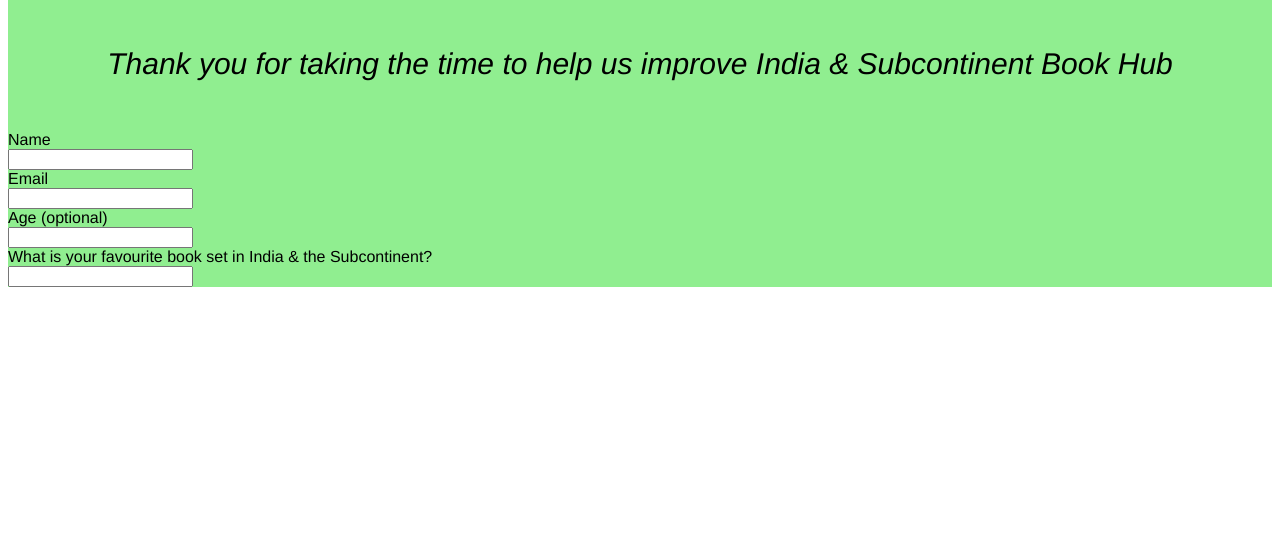
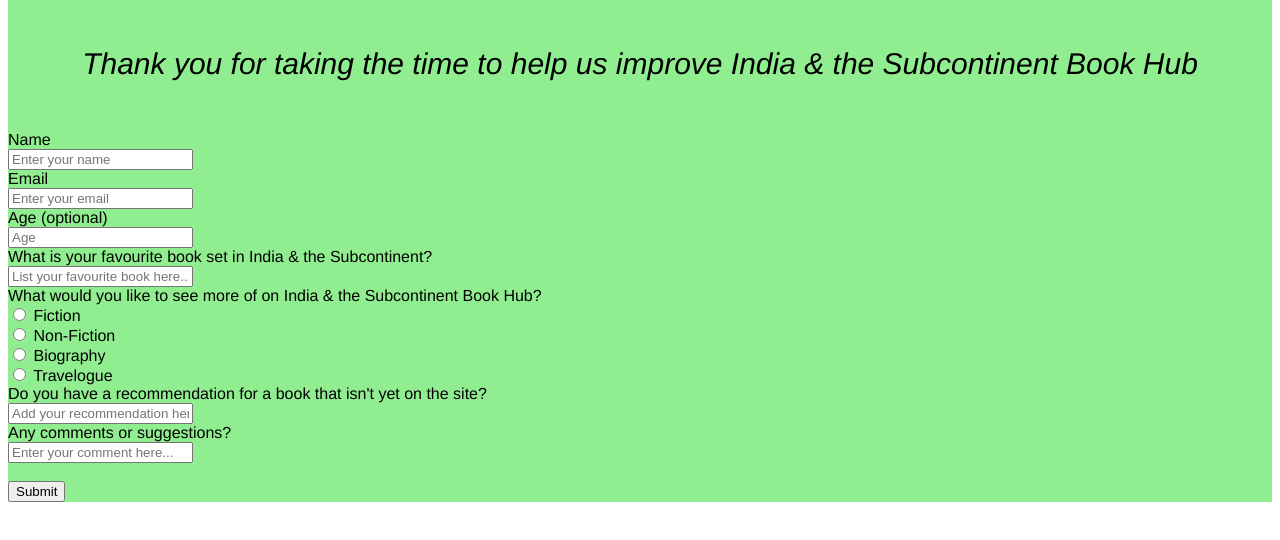
Before and after one commit to aaronfdb/Survey_form, a plain HTML site: page index.html in a window 1280 px wide. Shown: the part 186-726 px from the top of the page. Drawn offline with Linux system fonts and the light colour scheme.

Commit message:
HTML file updates

```diff
--- a/index.html
+++ b/index.html
@@ -10,17 +10,31 @@
        </head>
        <body>
        <h1 id="title">Survey Form</h1>
-  <p id="description">Thank you for taking the time to help us improve India & Subcontinent Book Hub</p>
+         <p id="description">Thank you for taking the time to help us improve India & the Subcontinent Book Hub</p>
          <form>
            <label for="name">Name</label><br>
-    <input type="text" id="name" name="name"><br>
+           <input type="text" id="name" name="name" placeholder="Enter your name"><br>
            <label for="email">Email</label><br>
-    <input type="text" id="email" name="email"><br>
+           <input type="text" id="email" name="email" placeholder="Enter your email"><br>
            <label for="age">Age (optional)</label><br>
-    <input type="number" id="age" name="age"><br>
-    <label for="Favourite">What is your favourite book set in India & the Subcontinent?</label><br>
-    <input type="text" id="favourite" name="favourite"><br>
-
+           <input type="number" id="age" name="age" placeholder="Age"><br>
+           <label for="favourite">What is your favourite book set in India & the Subcontinent?</label><br>
+           <input type="text" id="favourite" name="favourite" placeholder="List your favourite book here..."><br>
+          <label for="Genre">What would you like to see more of on India & the Subcontinent Book Hub?</label><br>
+           <input type="radio" id="fiction" name="fiction" value="fiction">
+           <label for="fiction">Fiction</label><br>
+           <input type="radio" id="non-fiction" name="non-fiction" value="non-fiction">
+           <label for="non-fiction">Non-Fiction</label><br>
+           <input type="radio" id="biography" name="biography" value="biography">
+           <label for="biography">Biography</label><br>
+           <input type="radio" id="travelogue" name="travelogue" value="travelogue">
+           <label for="travelogue">Travelogue</label><br>
+           <label for="addition">Do you have a recommendation for a book that isn't yet on the site?</label><br>
+           <input type="text" id="addition" name="addition" placeholder="Add your recommendation here..."><br>
+           <label for="comment">Any comments or suggestions?</label><br>
+           <input type="text" id="comment" name="comment" placeholder="Enter your comment here..."><br>
+           <label for="submit"></label><br>
+           <input type="submit" id="submit" name="submit"><br>
          </form>
        </body>
 
```
Lines whose indentation alone changed are shown as unchanged.
